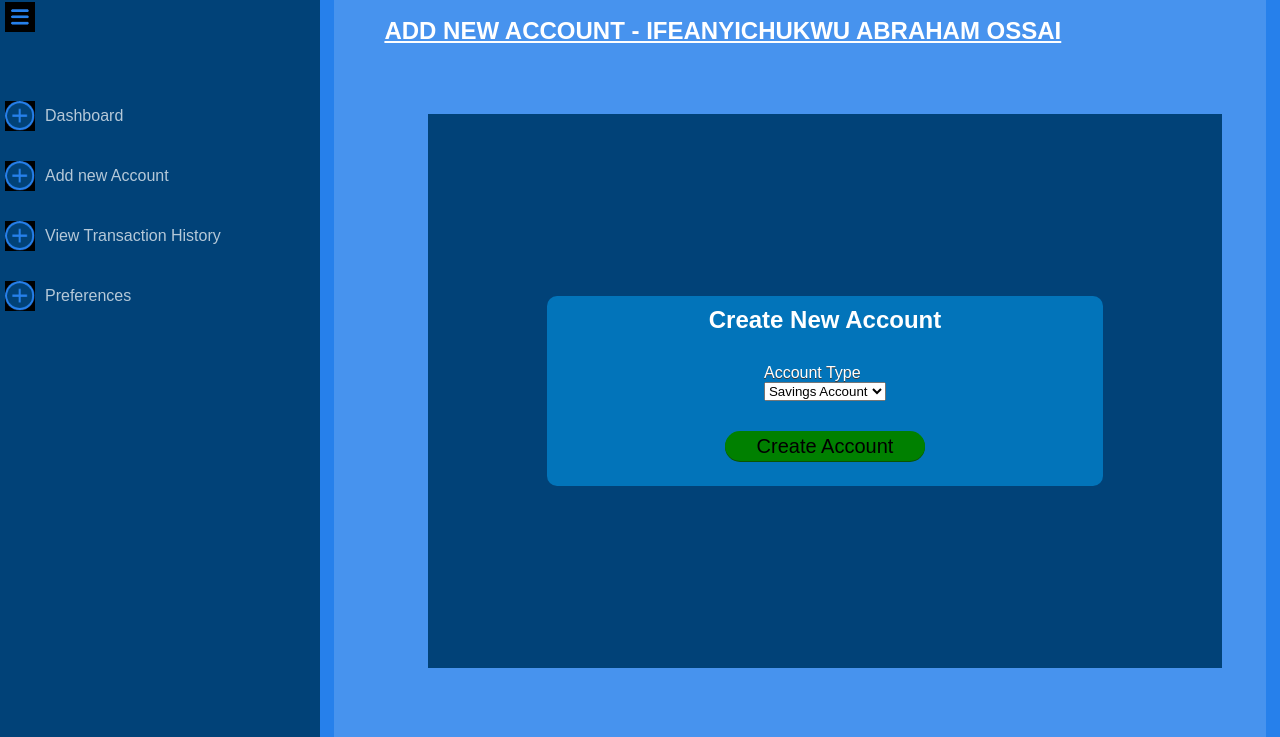
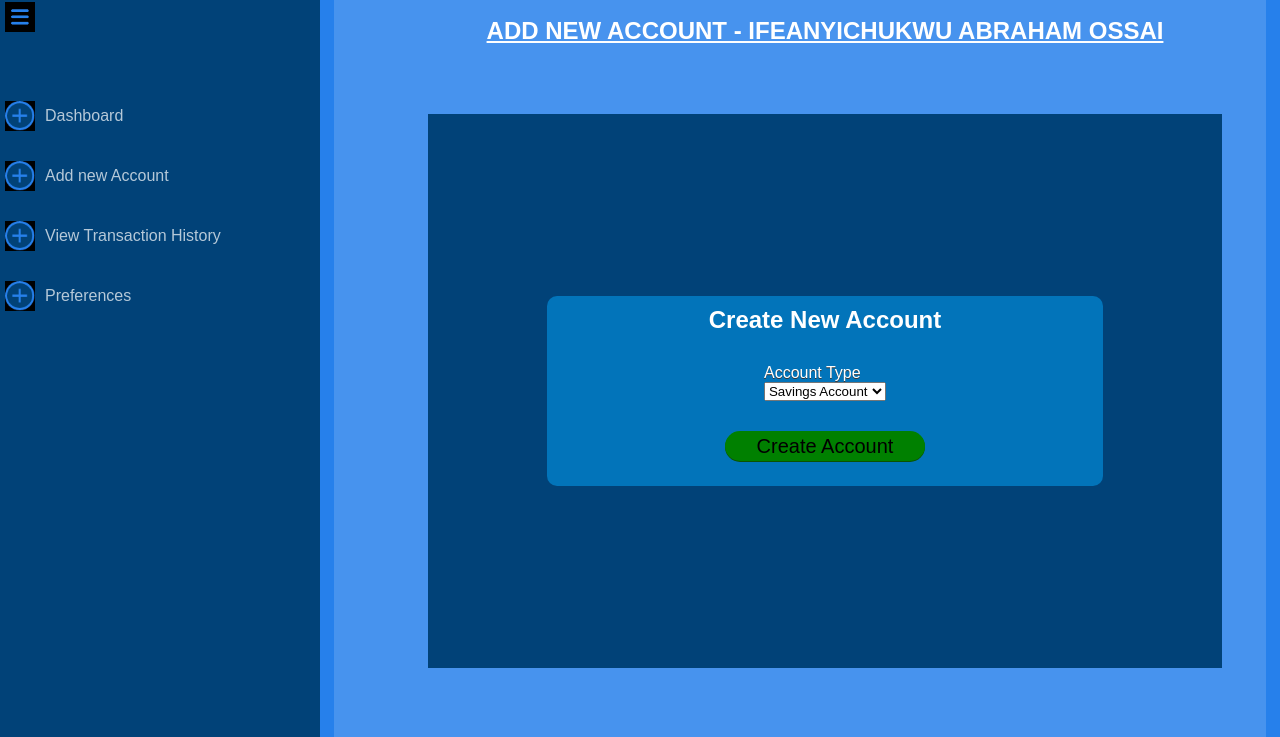
Before and after one commit to AbrahamOssai/Banka, a plain HTML site: page UI/create-account.html in a window 1280 px wide. Shown: the part 63-800 px from the top of the page. Drawn offline with Linux system fonts and the light colour scheme; a script that the page names is missing.

Commit message:
Centralize dashboard

```diff
--- a/UI/create-account.html
+++ b/UI/create-account.html
@@ -53,8 +53,8 @@
         </section>
 
         <section class = "dashboard-area">
-            <div class="dashboard">
-                <div class="title">
+            <div class="dashboard new">
+                <div class="title add">
                     <h2>ADD NEW ACCOUNT - IFEANYICHUKWU ABRAHAM OSSAI</h2>
                 </div>
                 <div class="accounts new-account">
--- a/UI/main.css
+++ b/UI/main.css
@@ -336,3 +336,7 @@ main section.dashboard-area .dashboard .accounts.new-account {
 	width: 100%;
 
 }
+
+main section.dashboard-area .dashboard.new {
+	align-items: center;
+}
```
